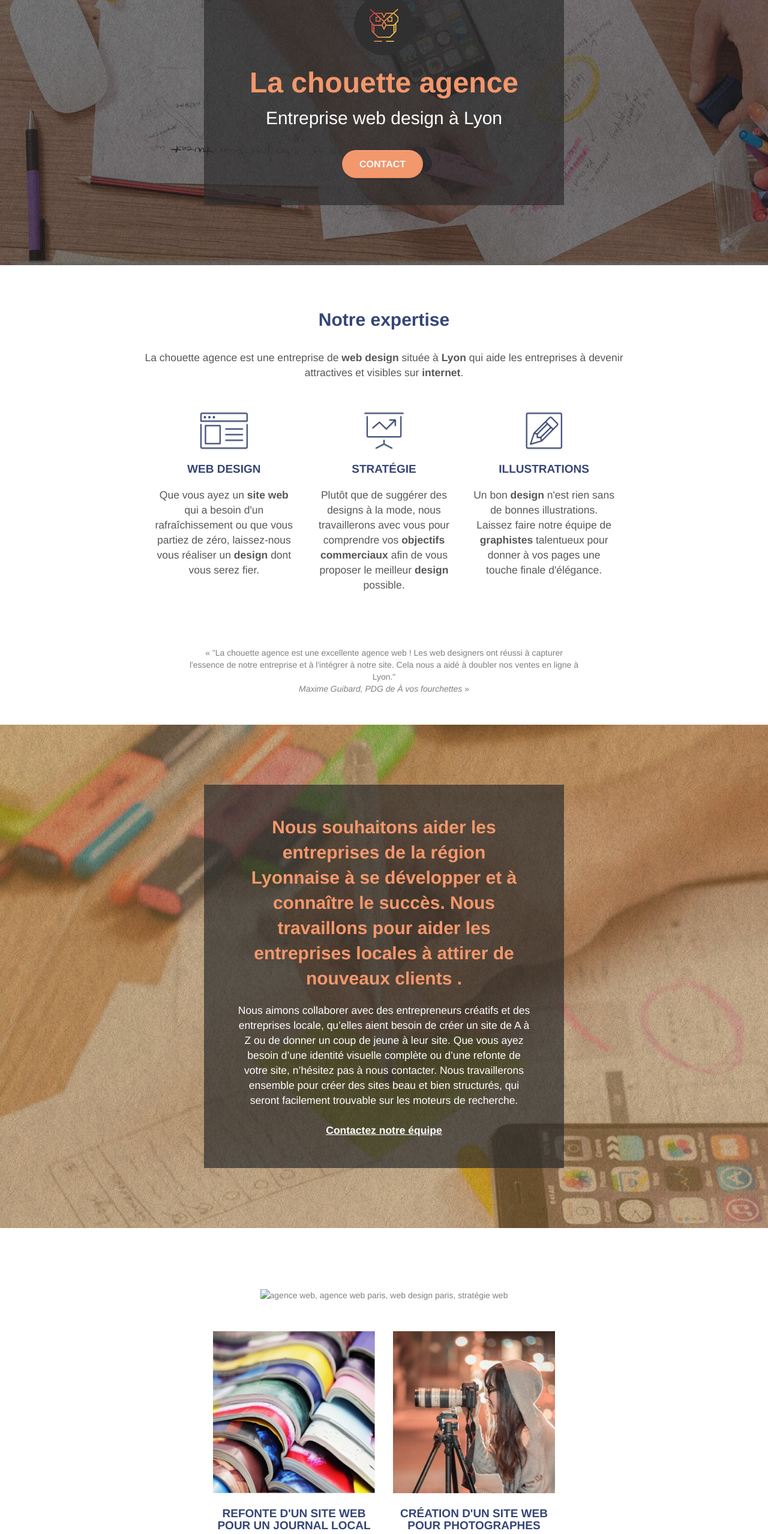
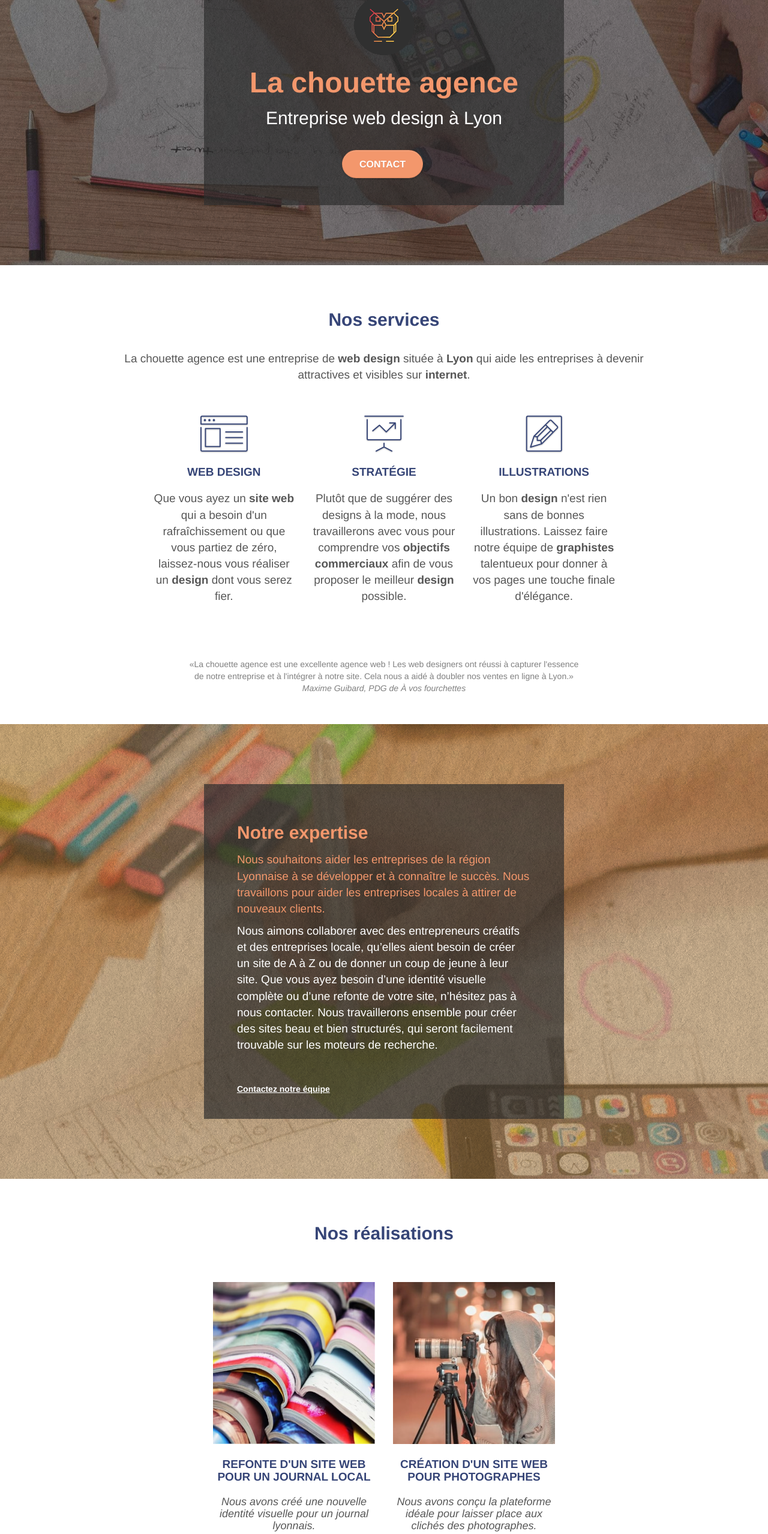
Before and after one commit to rocode-hub/ro_4_14072021, a plain HTML site: page index.html in a window 1280 px wide. Shown: the part 240-2797 px from the top of the page at 60% size. Drawn offline with Linux system fonts and the light colour scheme.

Commit message:
correction structure in progress all sections

```diff
--- a/index.html
+++ b/index.html
@@ -26,6 +26,8 @@
 	<link rel="stylesheet" type="text/css" href="style.css">
 	<link rel="stylesheet" type="text/css" href="./css/font-awesome.min.css">
 	<link rel="stylesheet" type="text/css" href="./css/et-line.css">
+    <link rel="preload" as="image" href="img/la_chouette-fond-ecran1.jpg" />
+    <link rel="preload" as="image" href="img/la_chouette-fond-ecran2.jpg" />
 
 	<script src="./js/jquery-2.1.0.min.js" defer></script>
 	<script src="./js/bootstrap.min.js" defer></script>
@@ -57,13 +59,16 @@
                     <div class="collapse navbar-collapse navbar-1 special-dropdown-nav">
                         <ul class="site-navigation nav navbar-nav">
                             <li>
-                                <a href="#bloc-2-services">Notre expertise</a>
+                                <a href="#bloc-2-services">Nos services</a>
+                            </li>
+                            <li>
+                                <a href="#bloc-3-what-i-do">Notre expertise</a>
                             </li>
                             <li>
                                 <a href="#bloc-4-portfolio">Nos réalisations</a>
                             </li>
                             <li>
-                                <a href="contact.html">Contact</a>
+                                <a href="contact.html">Contactez nous</a>
                             </li>
                         </ul>
                     </div>
@@ -76,12 +81,10 @@
         <div class="bloc bg-banniere bloc-bg-texture texture-paper b-parallax" id="bloc-1-hero">
             <div class="container bloc-lg">
                 <div class="row tight-width-whitespace black-background">
-                    <div class="col-sm-12">
-                        <img src="img/la_chouette-logo.png" class="center-block image-resize-mode" width="100" alt="La chouette agence logo" />
-                        <h1 class="text-center hero-bloc-text tc-white ">La chouette agence<br><span class="white icon-md">Entreprise web design à Lyon</span></h1>
-                        <div class="text-center">
+                    <div class="col-sm-12 text-center">
+                        <img src="img/la_chouette-logo.png" class="center-block image-resize-mode" width="100" height="100" alt="La chouette agence logo" />
+                        <h1 class="hero-bloc-text tc-white ">La chouette agence<br><span class="white icon-md">Entreprise web design à Lyon</span></h1>
                         <a href="contact.html" class="btn btn-lg btn-clean btn-rd cta-hero btn-atomic-tangerine" id="cta-hero">Contact</a>
-                        </div>
                     </div>
                 </div>
             </div>
@@ -95,73 +98,50 @@
             <div class="container bloc-md">
                 <div class="row">
                     <div class="col-sm-12 text-center">
-                        <h2 class="text-center icon-dark-slate-blue">Notre expertise</h2>
-                        <div class="col-sm-12 text-center">
+                        <h2 class="icon-dark-slate-blue">Nos services</h2>
+                        <div class="col-sm-12">
                             <p class="bloc-sm">La chouette agence est une entreprise de <strong>web design</strong> située à <strong>Lyon</strong> qui aide les entreprises à devenir attractives et visibles sur <strong>internet</strong>.</p>
                         </div>
                     </div>
                 </div>
                 <div class="row voffset-lg med-width-whitespace">
-                    <div class="col-sm-4">
-                        <div class="text-center">
+                    <article class="col-sm-4 text-center">
                         <span class="et-icon-browser sm-shadow icon-dark-slate-blue icons icon-lg"></span>
-                        </div>
-                        <h3 class="mg-md text-center">
-                            Web design
-                        </h3>
-                        <p class="text-center ">
-                            Que vous ayez un <strong>site web</strong> qui a besoin d'un rafraîchissement ou que vous partiez de zéro, laissez-nous vous réaliser un <strong>design</strong> dont vous serez fier.
-                        </p>
-                    </div>
-                    <div class="col-sm-4">
-                        <div class="text-center">
+                        <h3 class="mg-md text-center">Web design</h3>
+                        <p>Que vous ayez un <strong>site web</strong> qui a besoin d'un rafraîchissement ou que vous partiez de zéro, laissez-nous vous réaliser un <strong>design</strong> dont vous serez fier.</p>
+                    </article>
+                    <article class="col-sm-4 text-center">
                         <span class="et-icon-presentation sm-shadow icon-dark-slate-blue icons icon-lg"></span>
-                        </div>
-                        <h3 class="mg-md text-center">
-                            Stratégie
-                        </h3>
-                        <p class="text-center ">
-                            Plutôt que de suggérer des designs à la mode, nous travaillerons avec vous pour comprendre vos <strong>objectifs commerciaux</strong> afin de vous proposer le meilleur <strong>design</strong> possible.<br>
-                        </p>
-                    </div>
-                    <div class="col-sm-4">
-                        <div class="text-center">
+                        <h3 class="mg-md">Stratégie</h3>
+                        <p>Plutôt que de suggérer des designs à la mode, nous travaillerons avec vous pour comprendre vos <strong>objectifs commerciaux</strong> afin de vous proposer le meilleur <strong>design</strong> possible.</p>
+                    </article>
+                    <article class="col-sm-4 text-center">
                         <span class="et-icon-edit sm-shadow icon-dark-slate-blue icons icon-lg"></span>
-                        </div>
-                        <h3 class="mg-md text-center">
-                            Illustrations
-                        </h3>
-                        <p class="text-center ">
-                            Un bon <strong>design</strong> n'est rien sans de bonnes illustrations. Laissez faire notre équipe de <strong>graphistes</strong> talentueux pour donner à vos pages une touche finale d'élégance.
-                        </p>
-                    </div>
+                        <h3 class="mg-md text-center">Illustrations</h3>
+                        <p>Un bon <strong>design</strong> n'est rien sans de bonnes illustrations. Laissez faire notre équipe de <strong>graphistes</strong> talentueux pour donner à vos pages une touche finale d'élégance.</p>
+                    </article>
                 </div>
                 <div class="row voffset-lg voffset">
                     <div class="col-xs-12 col-md-8 col-md-offset-2 text-center">
-                        <q class="quote">
-                            "La chouette agence est une excellente agence web ! Les web designers ont réussi à
-                            capturer l'essence de notre entreprise et à l'intégrer à notre site. Cela nous a aidé à
-                            doubler nos ventes en ligne à Lyon."<br>
-                            <cite>Maxime Guibard, PDG de À vos fourchettes</cite>
-                        </q>
+                        <q>La chouette agence est une excellente agence web ! Les web designers ont réussi à capturer l'essence de notre entreprise et à l'intégrer à notre site. Cela nous a aidé à doubler nos ventes en ligne à Lyon.</q>
+                        <br><cite>Maxime Guibard, PDG de À vos fourchettes</cite>
                     </div>
                 </div>
     		</div>
     	</div>
         <!-- bloc-2-services END -->
-    </main>
 
         <!-- bloc-3-what-i-do -->
         <div class="bloc tc-white bg-presentation bloc-bg-texture texture-paper b-parallax" id="bloc-3-what-i-do">
             <div class="container bloc-lg">
                 <div class="row tight-width-whitespace black-background">
                     <div class="col-sm-12">
-				<h2 class="mg-md text-center tc-white">
-					Nous souhaitons aider les entreprises de la région Lyonnaise à se développer et à connaître le succès. Nous travaillons pour aider les entreprises locales à attirer de nouveaux clients .<br>
-				</h2>
-				<p class="text-center white">
-					Nous aimons collaborer avec des entrepreneurs créatifs et des entreprises locale, qu’elles aient besoin de créer un site de A à Z ou de donner un coup de jeune à leur site. Que vous ayez besoin d’une identité visuelle complète ou d’une refonte de votre site, n’hésitez pas à nous contacter. Nous travaillerons ensemble pour créer des sites beau et bien structurés, qui seront facilement trouvable sur les moteurs de recherche. <br><br><a class="ltc-white bold-link" href="contact.html">Contactez notre équipe</a><br>
-				</p>
+                        <h2 class="tc-white">Notre expertise</h2>
+                        <p class="tc-white">
+                            Nous souhaitons aider les entreprises de la région Lyonnaise à se développer et à connaître le succès. Nous travaillons pour aider les entreprises locales à attirer de nouveaux clients.</p>
+                        <p class="white">
+                            Nous aimons collaborer avec des entrepreneurs créatifs et des entreprises locale, qu’elles aient besoin de créer un site de A à Z ou de donner un coup de jeune à leur site. Que vous ayez besoin d’une identité visuelle complète ou d’une refonte de votre site, n’hésitez pas à nous contacter. Nous travaillerons ensemble pour créer des sites beau et bien structurés, qui seront facilement trouvable sur les moteurs de recherche.</p>
+                        <br><br><a class="ltc-white bold-link" href="contact.html">Contactez notre équipe</a>
                     </div>
                 </div>
             </div>
@@ -170,51 +150,39 @@
 
         <!-- bloc-4-portfolio -->
         <div class="bloc bgc-white bg-repeat l-bloc" id="bloc-4-portfolio">
-	<div class="container bloc-lg">
+            <div class="container bloc-md">
                 <div class="row">
                     <div class="col-sm-12 text-center">
-				<img alt="agence web, agence web paris, web design paris, stratégie web" src="img/title2.png" />
+                        <h2 class="icon-dark-slate-blue">Nos réalisations</h2>
                     </div>
                 </div>
-		<div class="row tight-width-whitespace portfolio-row">
-			<div class="col-sm-6">
-				<a href="#" data-lightbox="img/journal-info-lyon.jpg" data-gallery-id="gallery-1" data-caption="Refonte d'un site web pour un journal local" data-frame="snapshot-lb"><img src="img/journal-info-lyon.jpg" alt="paris web design logo agence web meilleure agence et refonte site web journal" class="img-responsive portfolio-thumb" /></a>
-				<h3 class="mg-md text-center">
-					Refonte d'un site web pour un journal local
-				</h3>
-				<p class="text-center">
-					Nous avons créé une nouvelle identité visuelle pour un journal lyonnais.
-				</p>
+                <div class="row tight-width-whitespace">
+                    <article class="col-sm-6 text-center portfolio-row">
+                        <a href="#" data-lightbox="img/journal-info-lyon.jpg" data-gallery-id="gallery-1" data-caption="Refonte d'un site web pour un journal local" data-frame="snapshot-lb">
+                            <img src="img/journal-info-lyon.jpg" class="img-responsive portfolio-thumb center-block" alt="réalisation refonte site web design journal d'informations" /></a>
+                        <h3 class="mg-md">Refonte d'un site web pour un journal local</h3>
+                        <p class="portfolio-bloc-text">Nous avons créé une nouvelle identité visuelle pour un journal lyonnais.</p>
+                    </article>
+                    <article class="col-sm-6 text-center portfolio-row">
+                        <a href="#" data-lightbox="img/gallerie-photo.jpg" data-gallery-id="gallery-1" data-caption="Création d'un site web pour photographes" data-frame="snapshot-lb">
+                            <img src="img/gallerie-photo.jpg" class="img-responsive portfolio-thumb center-block" alt="réalisation création site web design photographe" /></a>
+                        <h3 class="mg-md">Création d'un site web pour photographes</h3>
+                        <p class="portfolio-bloc-text">Nous avons conçu la plateforme idéale pour laisser place aux clichés des photographes.</p>
+                    </article>
                 </div>
-			<div class="col-sm-6">
-				<a href="#" data-lightbox="img/gallerie-photo.jpg" data-gallery-id="gallery-1" data-caption="Création d'un site web pour photographes" data-frame="snapshot-lb"><img src="img/gallerie-photo.jpg" class="img-responsive portfolio-thumb" alt="paris web design logo agence web meilleure agence, Création d'un site web pour photographes" /></a>
-				<h3 class="mg-md text-center">
-					Création d'un site web pour photographes
-				</h3>
-				<p class="text-center">
-					Nous avons conçu la plateforme idéale pour laisser place aux clichés des photographes.
-				</p>
-			</div>
-		</div>
-		<div class="row tight-width-whitespace portfolio-row">
-			<div class="col-sm-6">
-				<a href="#" data-lightbox="img/blog-voyageur.jpg" data-gallery-id="gallery-1" data-caption="Création d'un site internet pour un voyageur" data-frame="snapshot-lb"><img src="img/blog-voyageur.jpg" class="img-responsive portfolio-thumb" alt="paris web design logo agence web meilleure agence, Création d'un site web pour voyageur"/></a>
-				<h3 class="mg-md text-center">
-					Création d'un site internet pour un voyageur
-				</h3>
-				<p class="text-center">
-					Nous avons élaboré un site internet et des illustrations pour sublimer les vidéos et les articles de ce voyageur.
-				</p>
-			</div>
-			<div class="col-sm-6">
-				<a href="#" data-lightbox="img/agence-mariage.jpg" data-gallery-id="gallery-1" data-caption="Conception d'un site pour une agence de mariage" data-frame="snapshot-lb"><img src="img/agence-mariage.jpg" class="img-responsive portfolio-thumb" alt="paris web design logo agence web meilleure agence, Création d'un site web pour agence de mariage" /></a>
-				<h3 class="mg-md text-center">
-					Conception d'un site pour une agence de mariage
-				</h3>
-				<p class="text-center">
-					Nous avons travaillé avec cette agence pour créer un site internet permettant la présentation détaillée de leurs prestations.
-				</p>
-			</div>
+                <div class="row tight-width-whitespace">
+                    <article class="col-sm-6 text-center portfolio-row">
+                        <a href="#" data-lightbox="img/blog-voyageur.jpg" data-gallery-id="gallery-1" data-caption="Création d'un site internet pour un voyageur" data-frame="snapshot-lb">
+                            <img src="img/blog-voyageur.jpg" class="img-responsive portfolio-thumb center-block" alt="réalisation création site web design blog voyageur"/></a>
+                        <h3 class="mg-md">Création d'un site internet pour un voyageur</h3>
+                        <p class="portfolio-bloc-text">Nous avons élaboré un site internet et des illustrations pour sublimer les vidéos et les articles de ce voyageur.</p>
+                    </article>
+                    <article class="col-sm-6 text center portfolio-row">
+                        <a href="#" data-lightbox="img/agence-mariage.jpg" data-gallery-id="gallery-1" data-caption="Conception d'un site pour une agence de mariage" data-frame="snapshot-lb">
+                            <img src="img/agence-mariage.jpg" class="img-responsive portfolio-thumb center-block" alt="réalisation conception site web design agence de mariage" /></a>
+                        <h3 class="mg-md">Conception d'un site pour une agence de mariage</h3>
+                        <p class="portfolio-bloc-text">Nous avons travaillé avec cette agence pour créer un site internet permettant la présentation détaillée de leurs prestations.</p>
+                    </article>
                 </div>
             </div>
         </div>
@@ -234,6 +202,7 @@
             </div>
         </div>
         <!-- bloc-5-cta END -->
+    </main>
 
     <footer>
     <!-- Footer - bloc-8 -->
@@ -268,6 +237,5 @@
 </div>
 <!-- Principal conteneur END -->
 
-
 </body>
 </html>
--- a/style.css
+++ b/style.css
@@ -677,8 +677,15 @@ a {
     margin: auto auto auto auto;
 }
 
+.portfolio-bloc-text {
+    font-size: 18px;
+    line-height: 20px;
+    font-style: italic;
+    text-align: center;
+}
+
 p {
-    font-size: 1.25em;
+    font-size: 19px;
 }
 
 .tight-width-whitespace {
@@ -750,7 +757,6 @@ ul {
 }
 
 .portfolio-row {
-    margin-bottom: 44px;
     margin-top: 50px;
 }
 
```
Lines whose indentation alone changed are shown as unchanged.
